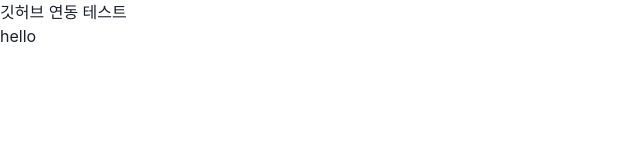
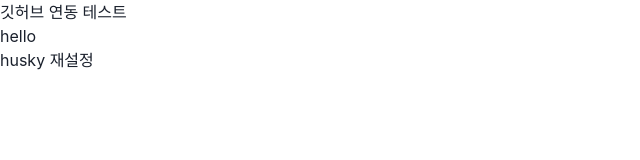
Before and after one commit to Blue-Kite/randomGame, a React (Vite) app: page / in a window 1280 px wide. Shown: the top 160 px of the page, without its empty margins (0-640 px from the left). Built offline with nearby package versions, Linux system fonts and the light colour scheme.

Commit message:
[chore] eslint 설정 수정

```diff
--- a/src/App.tsx
+++ b/src/App.tsx
@@ -1,15 +1,14 @@
-import React from "react";
-import "./App.css";
+import React from 'react';
+import './App.css';
 
 function App() {
-  const [test, setTest] = React.useState<string>('hello')
+	const [test] = React.useState<string>('hello');
 	return (
 		<>
 			<p>깃허브 연동 테스트</p>
 			<p>{test}</p>
+			<p>husky 재설정</p>
 		</>
-
-
 	);
 }
 
```
Also changed, not shown: .eslintrc.cjs, .prettierrc.json. Lines whose indentation alone changed are shown as unchanged.
